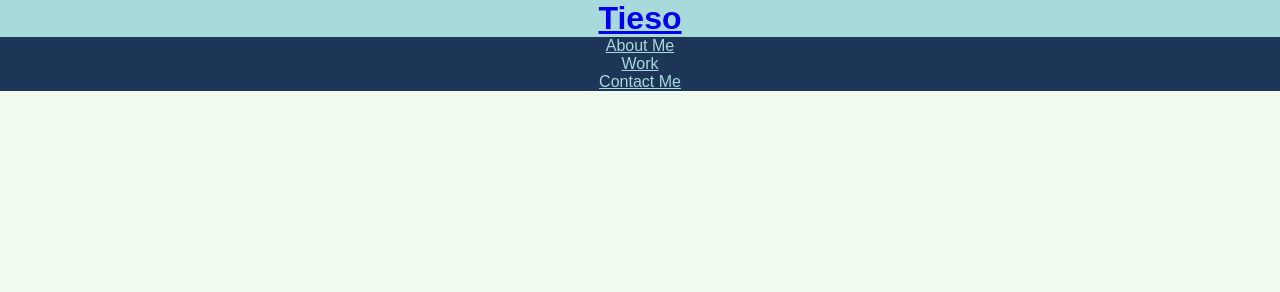
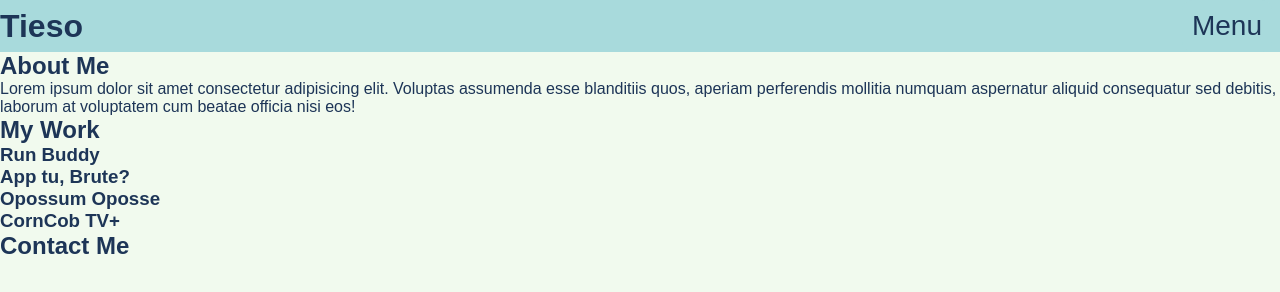
Before and after one commit to tj-tieso/tieso-portfolio, a plain HTML site: page index.html in a window 1280 px wide. Drawn offline with Linux system fonts and the light colour scheme.

Commit message:
code base update and menu button added

```diff
--- a/assets/css/style.css
+++ b/assets/css/style.css
@@ -17,18 +17,85 @@ body {
   background-color: var(--primary);
   color: var(--accent-secondary);
   font-family: Arial, Helvetica, sans-serif;
+  font-size: 16px;
 }
 
 header {
-  background-color: var(--accent-secondary);
+  background-color: var(--secondary);
   text-align: center;
+  display: flex;
+  flex-direction: row;
+  justify-content: space-between;
+  align-items: center;
+  position: -webkit-sticky;
+  position: sticky;
+  top: 0;
 }
 
-header h1 {
+header h1 a {
   background-color: var(--secondary);
+  margin: 0;
+  text-decoration: none;
   color: var(--accent-secondary);
 }
 
-header nav ul li a {
+.dropdown-button {
+  font-size: 1.75rem;
+  color: var(--accent-secondary);
+  background-color: var(--secondary);
+  border-radius: 10px;
+  padding: 10px;
+  border: none;
+}
+
+.dropdown {
+  position: relative;
+  display: inline-block;
+  padding-right: 0.5rem;
+}
+
+.dropdown-content {
+  display: none;
+  position: absolute;
+  right: 0;
+  background-color: var(--secondary);
+  padding: 10px;
+  border-radius: 0 0 0 20%;
+  box-shadow: -3px 7px 6px 0px rgb(0 0 0 / 25%);
+  text-align: right;
+  min-width: 100px;
+  z-index: 1;
+}
+
+.dropdown-content a {
+  text-decoration: none;
+  color: var(--accent-secondary);
+  font-size: 1.75rem;
+  padding: 0px 0px 30px 30px;
+  min-width: 225px;
+  display: block;
+}
+
+.dropdown-content a:last-child {
+  padding-bottom: 10px;
+}
+
+.dropdown:hover .dropdown-content {
+  display: block;
+  font-size: 2.5rem;
+}
+
+.dropdown:hover .dropdown-button {
+  background-color: var(--accent-secondary);
   color: var(--secondary);
 }
+
+/* .dropdown > .link:focus + .dropdown-menu {
+  opacity: 1;
+} */
+
+/* header nav ul li a {
+  text-decoration: none;
+  color: var(--secondary);
+  justify-content: space-between;
+} */
--- a/index.html
+++ b/index.html
@@ -10,11 +10,20 @@
 
   <body>
     <!-- START header -->
-    <header>
+    <header class="header">
       <h1>
         <a href="/">Tieso</a>
       </h1>
-      <nav>
+
+      <div class="dropdown">
+        <button class="dropdown-button">Menu</button>
+        <div class="dropdown-content">
+          <a href="#about-me">About Me</a>
+          <a href="#work">Work</a>
+          <a href="#contact-me">Contact Me</a>
+        </div>
+      </div>
+      <!-- <nav>
         <ul>
           <li>
             <a href="#about-me">About Me</a>
@@ -26,17 +35,56 @@
             <a href="#contact-me">Contact Me</a>
           </li>
         </ul>
-      </nav>
+      </nav> -->
     </header>
     <!-- END header -->
+    <section clas="hero"></section>
 
     <!-- START About Me -->
+    <section>
+      <div>
+        <h2>About Me</h2>
+      </div>
+      <div>
+        <p>
+          Lorem ipsum dolor sit amet consectetur adipisicing elit. Voluptas
+          assumenda esse blanditiis quos, aperiam perferendis mollitia numquam
+          aspernatur aliquid consequatur sed debitis, laborum at voluptatem cum
+          beatae officia nisi eos!
+        </p>
+      </div>
+    </section>
     <!-- END About Me -->
 
     <!-- START Work -->
+    <section>
+      <div>
+        <h2>My Work</h2>
+      </div>
+      <div>
+        <h3>Run Buddy</h3>
+      </div>
+      <div>
+        <h3>App tu, Brute?</h3>
+      </div>
+      <div>
+        <h3>Opossum Oposse</h3>
+      </div>
+      <div>
+        <h3>CornCob TV+</h3>
+      </div>
+    </section>
     <!-- END Work -->
 
     <!-- START Contact Me-->
+    <section>
+      <div>
+        <h2>Contact Me</h2>
+      </div>
+
+      <div></div>
+    </section>
+
     <!-- END CONTACT Me -->
   </body>
 </html>
```
Also changed, not shown: 1 other file.
